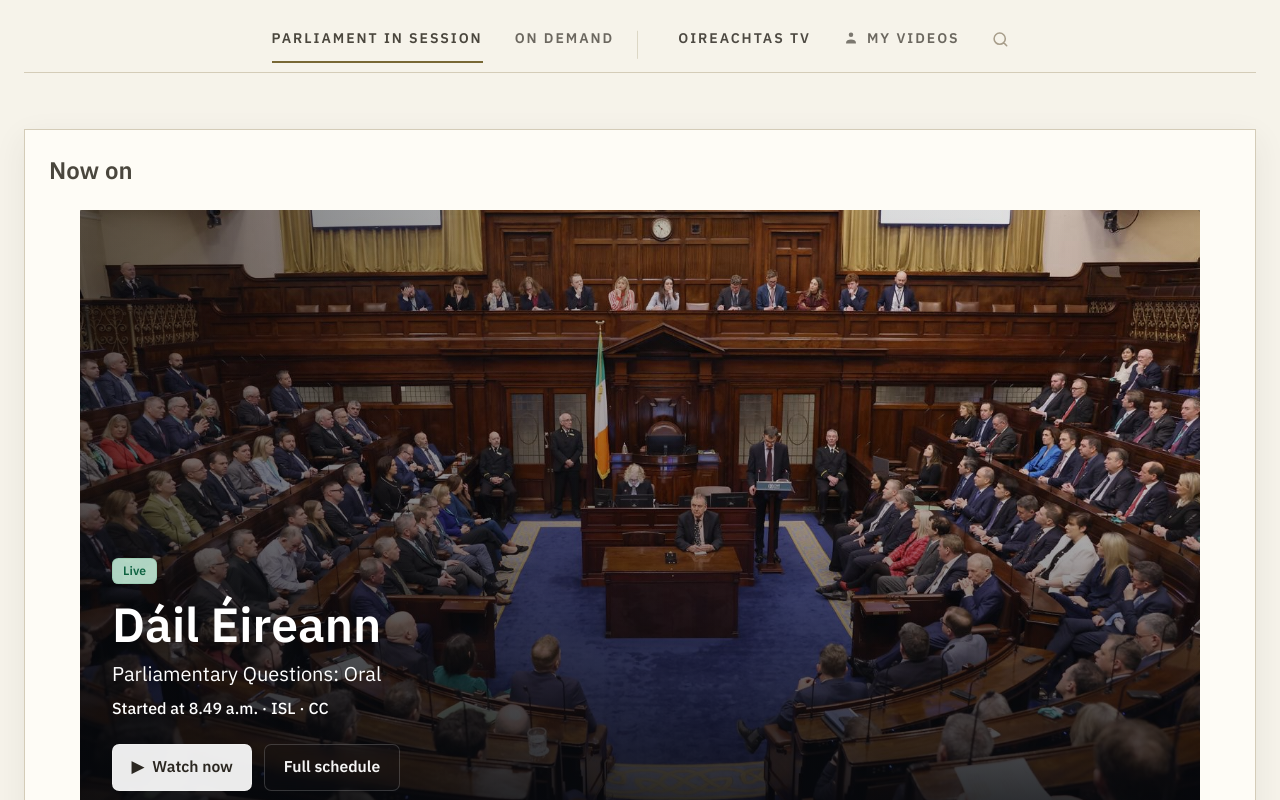
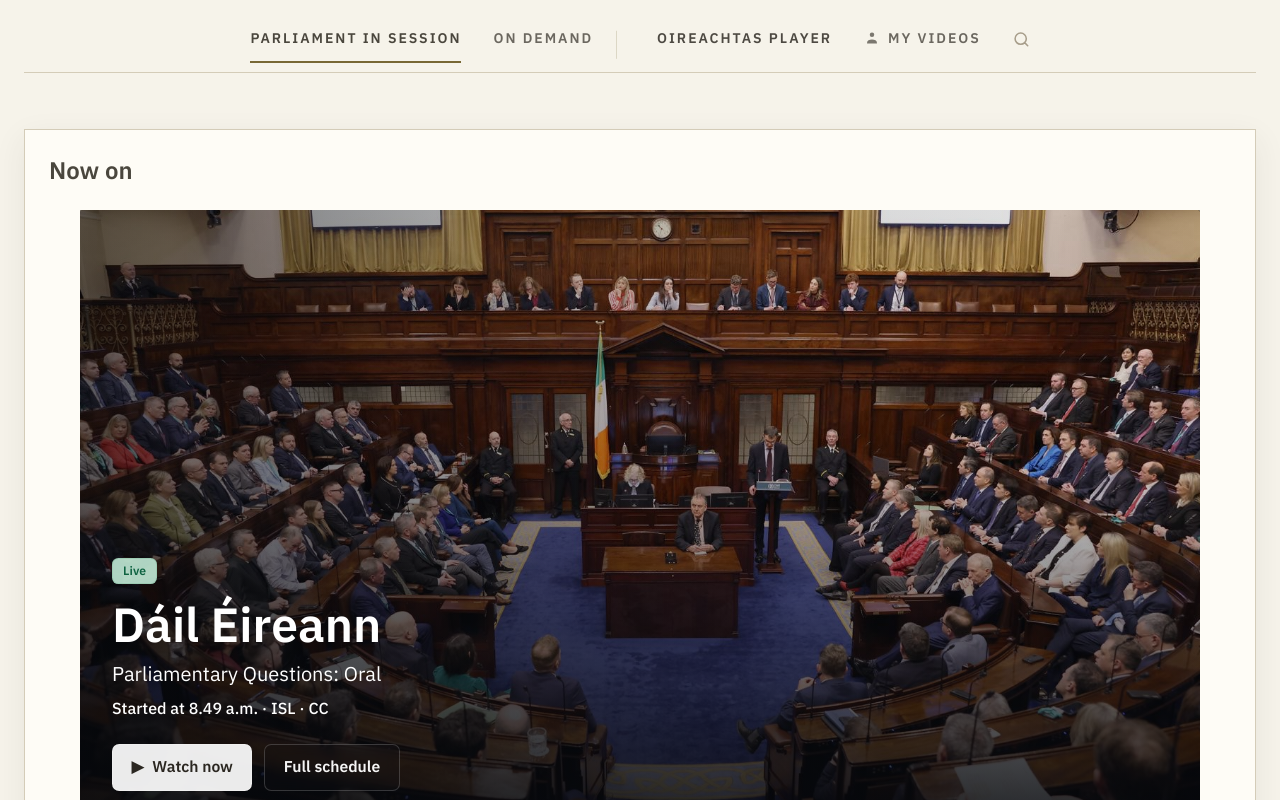
Before and after one commit to bubcass/vod-poc, a React (Vite) app: page / in a window 1280 px wide. Shown: the top 800 px of the page. Built offline with nearby package versions, Linux system fonts and the light colour scheme.

Commit message:
Rename Oireachtas TV tab to Oireachtas Player

```diff
--- a/src/pages/VodPage.tsx
+++ b/src/pages/VodPage.tsx
@@ -1232,7 +1232,7 @@
                   mode === "TV" ? "subtle-tab-active" : "",
                 ].join(" ")}
               >
-                Oireachtas TV
+                Oireachtas Player
               </button>
               <button
                 type="button"
```
